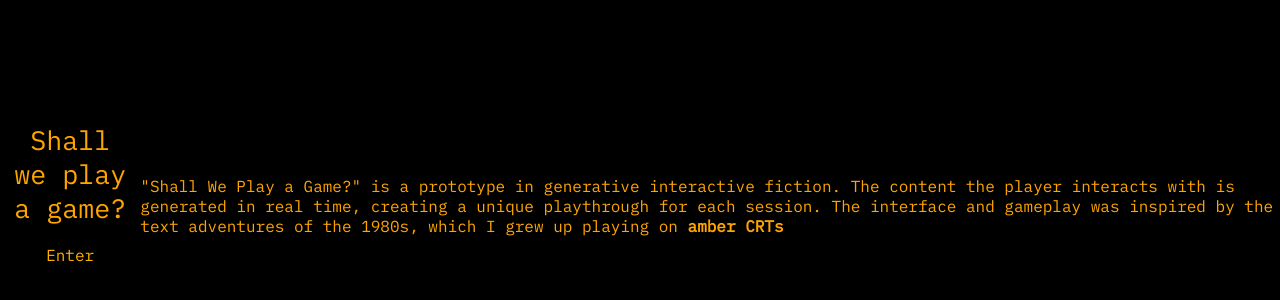
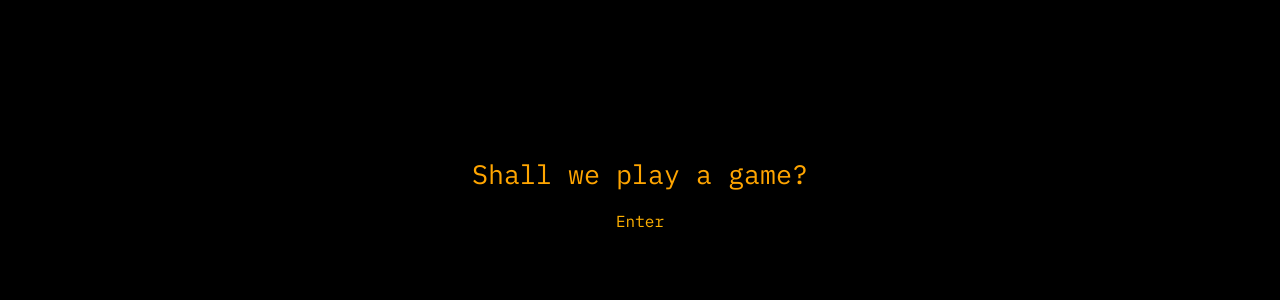
Before and after one commit to koumouz/ShallWePlayAGame, a website: page public/index.html in a window 1280 px wide. Shown: the part 194-494 px from the top of the page. Drawn offline with Linux system fonts and the light colour scheme.

Commit message:
- removed footer

```diff
--- a/public/index.html
+++ b/public/index.html
@@ -25,12 +25,6 @@
 				<button id="enter-button" class="hidden">Enter</button>
 			</div>
 		</div>
-		<div id="footer-text" class="footer">
-			"Shall We Play a Game?" is a prototype in generative interactive fiction. The content the player interacts
-			with is generated in real time, creating a unique playthrough for each session. The interface and gameplay
-			was inspired by the text adventures of the 1980s, which I grew up playing on
-			<a href="https://en.wikipedia.org/wiki/Monochrome_monitor" target="_blank">amber CRTs</a>
-		</div>
 		<script src="script.js"></script>
 	</body>
 </html>
```
